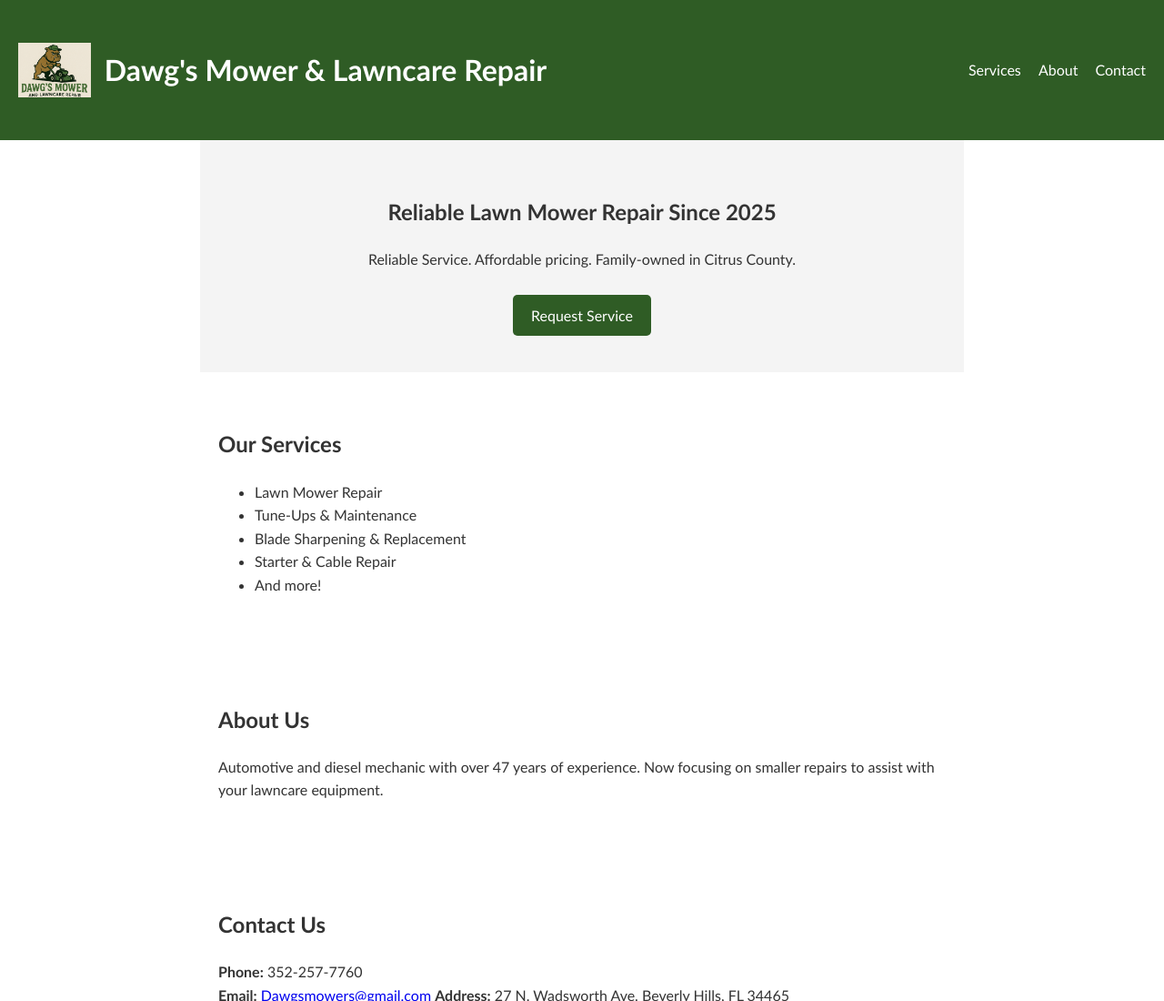
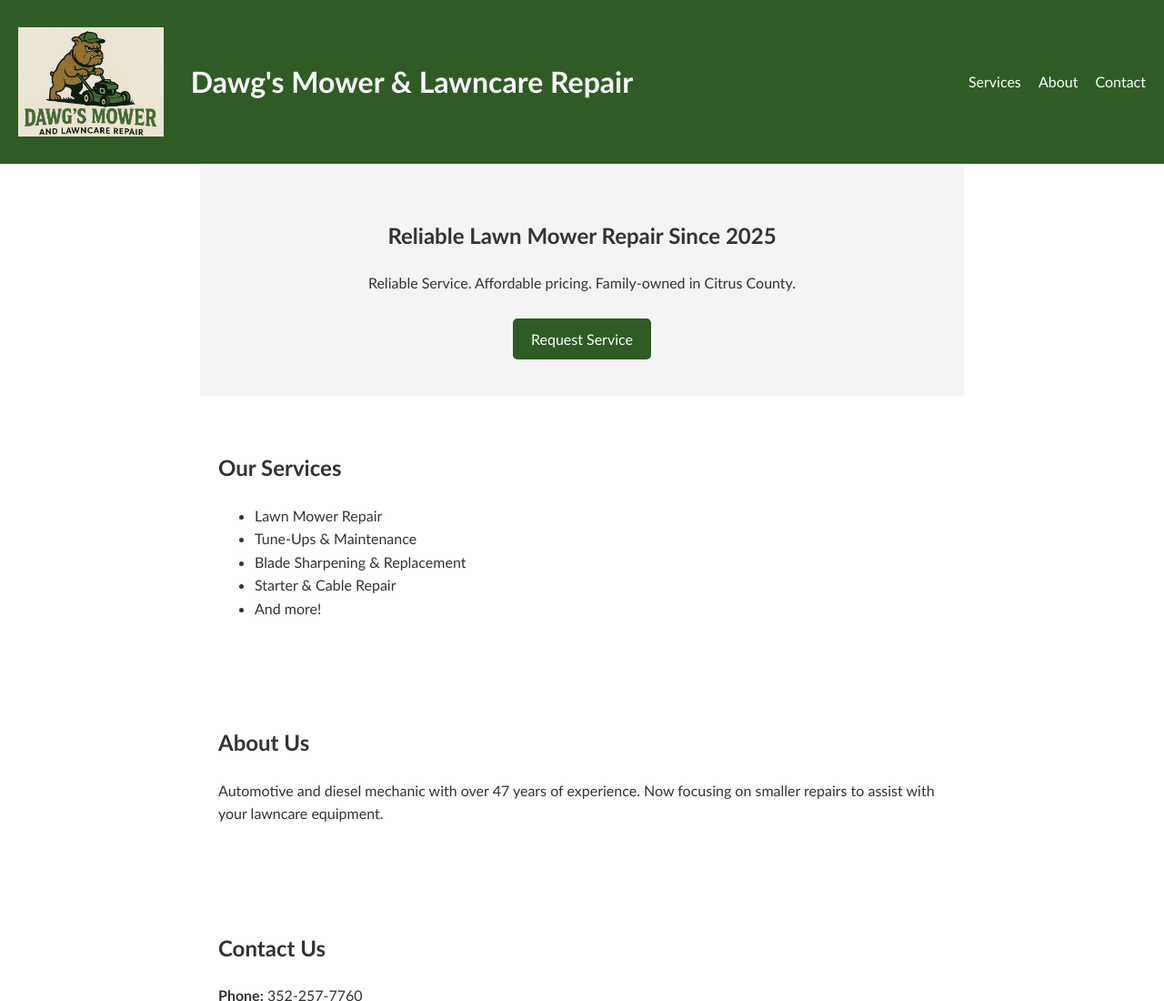
Before and after one commit to DawgsMowers/Dawgsmowers, a plain HTML site: page index.html in a window 1280 px wide. Shown: the top 1100 px of the page at 91% size. Drawn offline with Linux system fonts and the light colour scheme.

Commit message:
Update index.html

```diff
--- a/index.html
+++ b/index.html
@@ -26,8 +26,8 @@
     }
 
     .brand img {
-      height: 60px;
-      margin-right: 15px;
+      height: 120px;
+      margin-right: 30px;
     }
 
     header {
```
